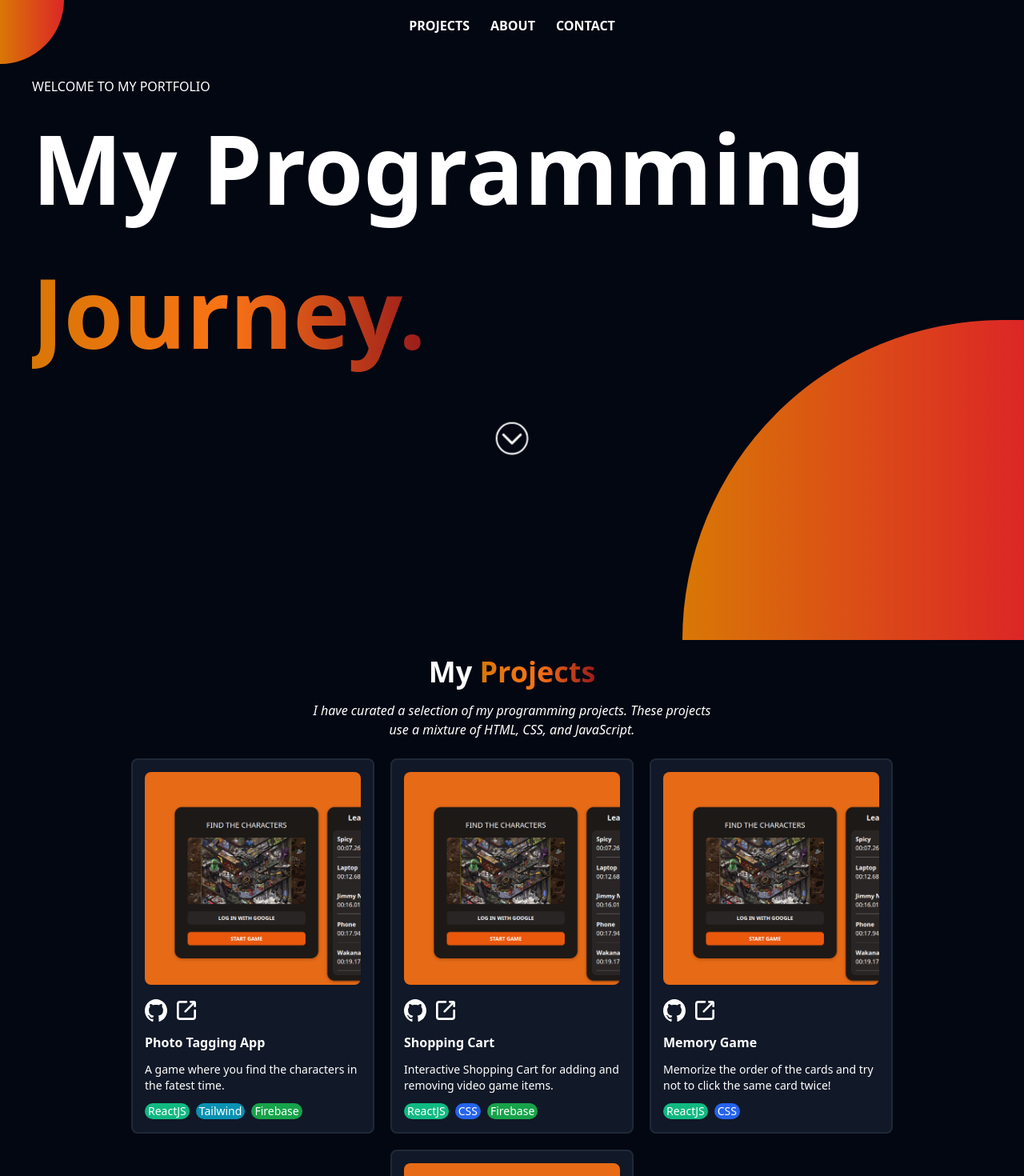
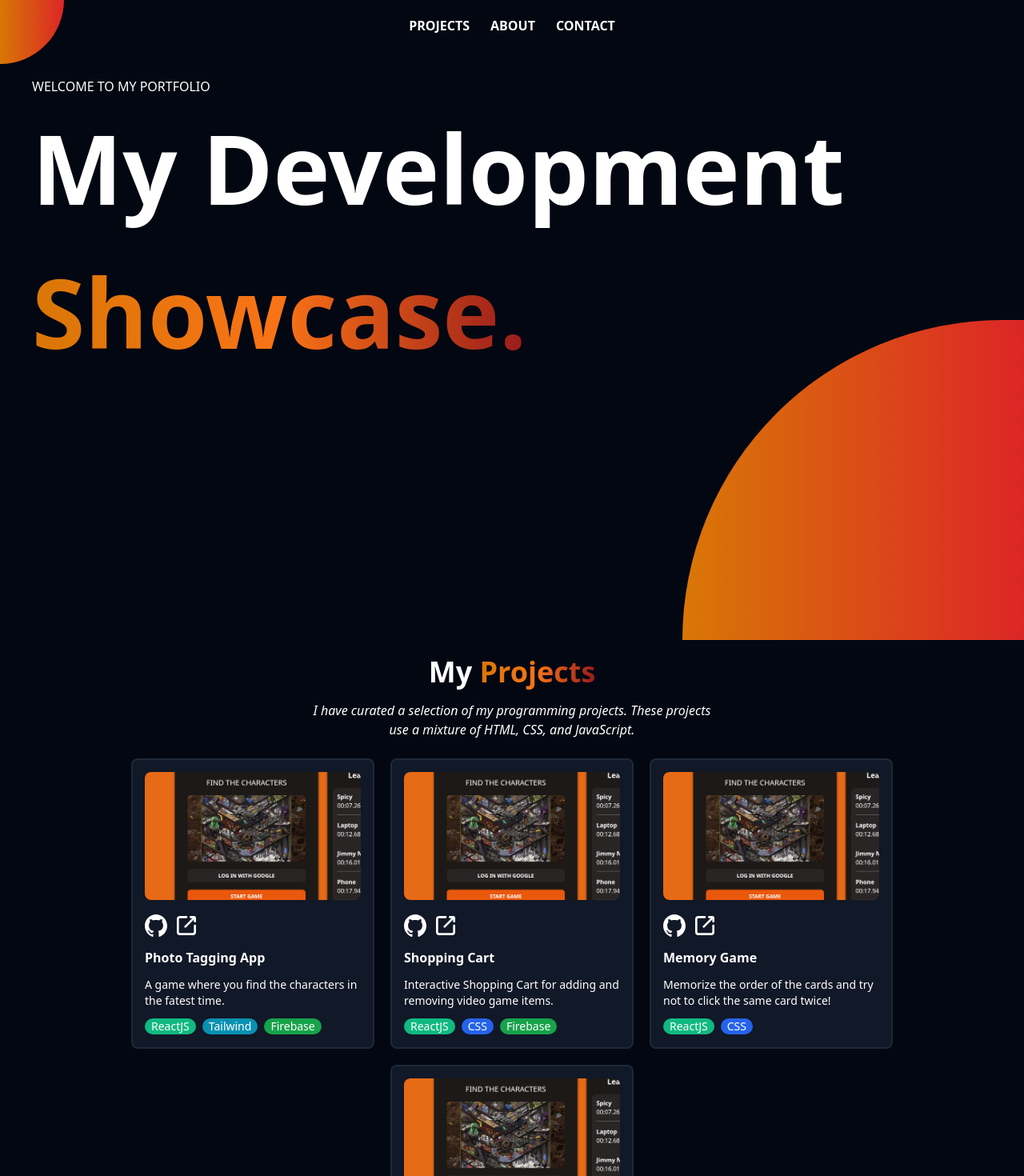
Before and after one commit to ItsWakana/personal-portfolio, a React (Vite) app: page / in a window 1280 px wide. Shown: the top 1470 px of the page at 80% size. Built offline with nearby package versions, Linux system fonts and the light colour scheme.

Commit message:
fix font scaling and shape

```diff
--- a/src/components/MainHeader.jsx
+++ b/src/components/MainHeader.jsx
@@ -7,18 +7,18 @@ const MainHeader = () => {
         <header className="header bg-gray-950 flex flex-col items-center gap-12 relative">
             <Navbar />
             <div className="w-1/3 h-2/4 bg-gradient-to-r from-amber-600 to-red-600 absolute right-0 bottom-0 rounded-tl-[400px]"></div>
-            <div className="w-[80px] h-[80px] bg-gradient-to-r from-amber-600 to-red-600 absolute left-0 top-0 rounded-br-[400px]"></div>
+            <div className="w-[8vw] h-[8vh] md:w-[80px] md:h-[80px] bg-gradient-to-r from-amber-600 to-red-600 absolute left-0 top-0 rounded-br-[400px]"></div>
                 <div className="flex flex-col text-center md:text-left md:ml-10">
                     <p className="text-white">WELCOME TO MY PORTFOLIO </p>
                     <h1 className="main-heading text-white">
-                        My Programming <span className="text-transparent bg-gradient-to-r from-amber-600 via-orange-500 to-red-800 bg-clip-text">Journey.</span>
+                        My Development <span className="text-transparent bg-gradient-to-r from-amber-600 via-orange-500 to-red-800 bg-clip-text">Showcase.</span>
                     </h1>
                 </div>
-            <button className="down-icon w-10">
+            {/* <button className="down-icon w-10">
                 <a href="#projects">
                 <img src={downIcon} alt="direct-down-icon"/>
                 </a>
-            </button>
+            </button> */}
         </header>
     )
 }
--- a/src/components/Project.jsx
+++ b/src/components/Project.jsx
@@ -8,7 +8,7 @@ const Project = ( {project }) => {
 
   return (
     <div className="project bg-gray-900 text-white rounded-lg border-2 border-gray-800 md:w-1/4 w-3/4 min-w-[250px]" key={project.id}>
-        <img className="rounded-lg" src={exampleImage} alt="project-image" />
+        <img className="rounded-lg h-[160px] object-cover" src={exampleImage} alt="project-image" />
         <div className="flex flex-col items-start gap-3 py-4 h-full">
           <div className="flex gap-2 icons">
             <IconLink url={project.repoUrl} iconSrc={githubLogo} width={7}/>
@@ -18,7 +18,7 @@ const Project = ( {project }) => {
           <p className="text-sm">{project.description}</p>
           <ul className="flex gap-2 mt-auto">
             {project.technologies.map((tech) => (
-              <li className={`${techColor[tech]} rounded-xl px-1 text-sm`}key={tech}>{tech}</li>
+              <li className={`${techColor[tech]} rounded-xl px-2 text-sm`}key={tech}>{tech}</li>
             ))}
           </ul>
         </div>
```
